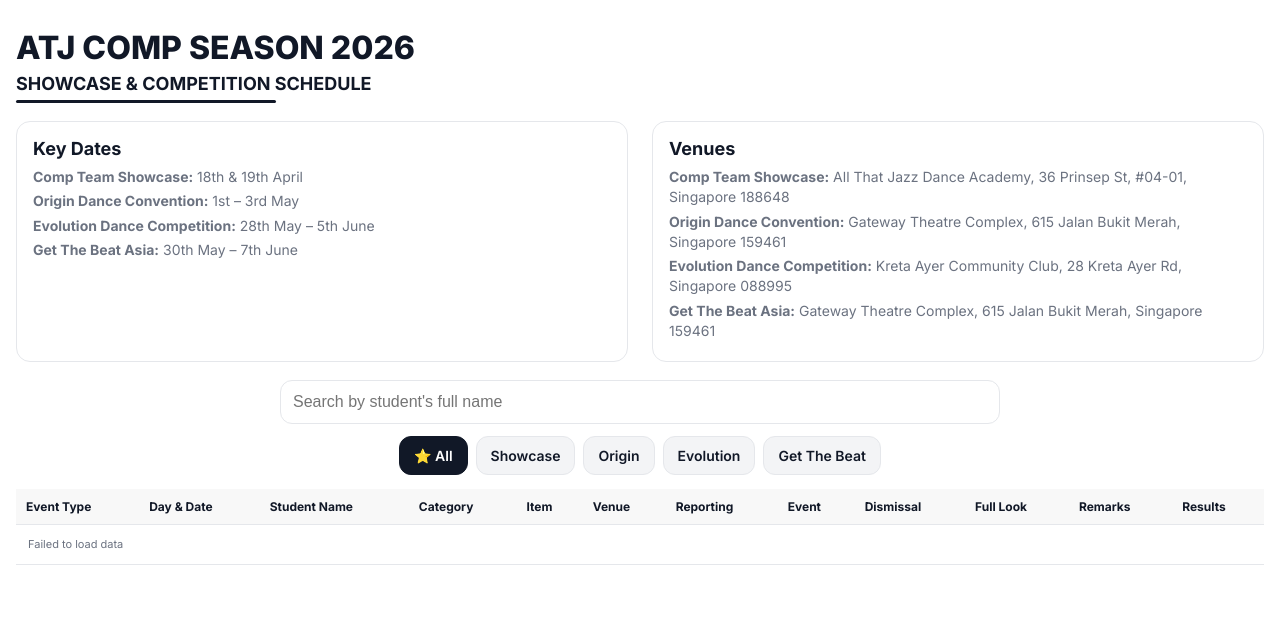
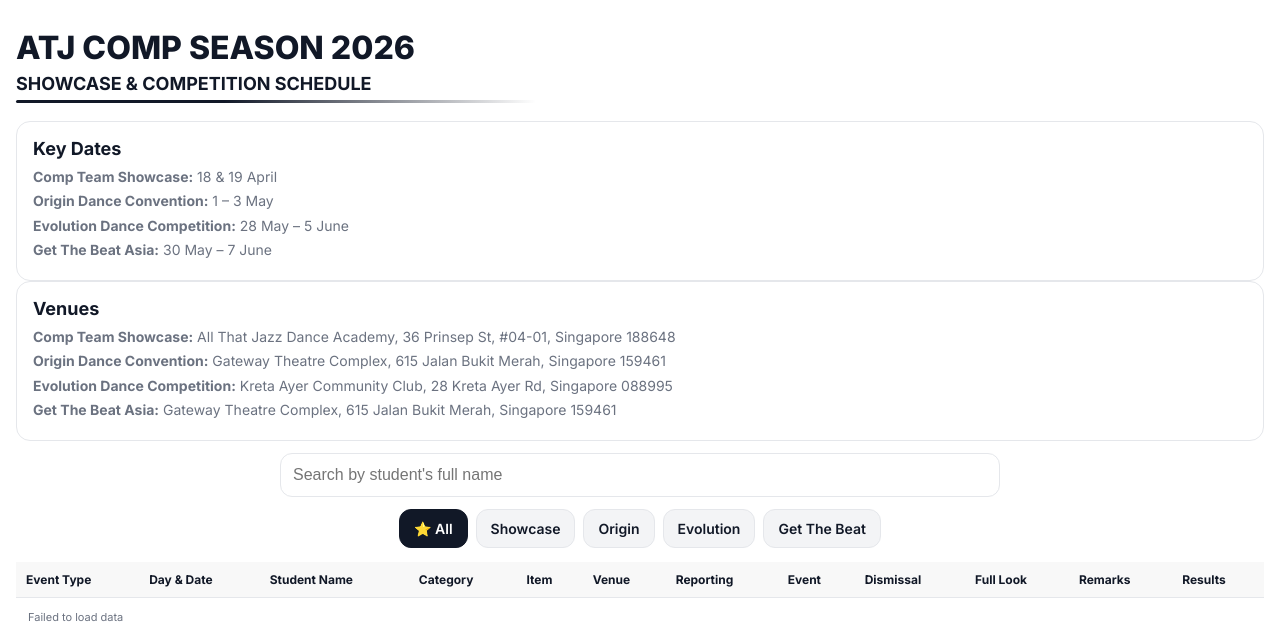
Before and after one commit to srii2605/atj-comp-season, a Flask app: page / in a window 1280 px wide. Shown: the top 637 px of the page. Run offline with Flask 3, Linux system fonts and the light colour scheme.

Commit message:
Update Origin site layout

```diff
--- a/templates/index.html
+++ b/templates/index.html
@@ -34,8 +34,26 @@
     /* Header */
     h1{font-size:32px;font-weight:800;margin:0}
     .underline-title{font-size:18px;font-weight:700;margin:6px 0 18px}
-    .underline-title::after{content:"";display:block;height:3px;margin-top:6px;background:#111827;width:260px;border-radius:2px}
+    .underline-title::after{
+  content:"";
+  display:block;
+  height:3px;
+  margin-top:6px;
 
+  /* how long the line extends */
+  width:520px;             /* adjust */
+
+  border-radius:999px;
+
+  /* solid then slowly fades out */
+  background: linear-gradient(
+    to right,
+    #111827 0%,
+    #111827 40%,
+    rgba(17,24,39,0) 100%
+  );
+}
+4
     /* Cards */
     .grid{display:grid;grid-template-columns:1fr 1fr;gap:24px;margin-bottom:18px}
     .card{border:1px solid var(--line);border-radius:14px;padding:16px;background:var(--card-bg)}
@@ -107,10 +125,10 @@
       <div class="card">
         <h3>Key Dates</h3>
         <div class="muted">
-          <div><strong>Comp Team Showcase:</strong> 18th &amp; 19th April</div>
-          <div><strong>Origin Dance Convention:</strong> 1st – 3rd May</div>
-          <div><strong>Evolution Dance Competition:</strong> 28th May – 5th June</div>
-          <div><strong>Get The Beat Asia:</strong> 30th May – 7th June</div>
+          <div><strong>Comp Team Showcase:</strong> 18 &amp; 19 April</div>
+          <div><strong>Origin Dance Convention:</strong> 1 – 3 May</div>
+          <div><strong>Evolution Dance Competition:</strong> 28 May – 5 June</div>
+          <div><strong>Get The Beat Asia:</strong> 30 May – 7 June</div>
         </div>
       </div>
 
```
